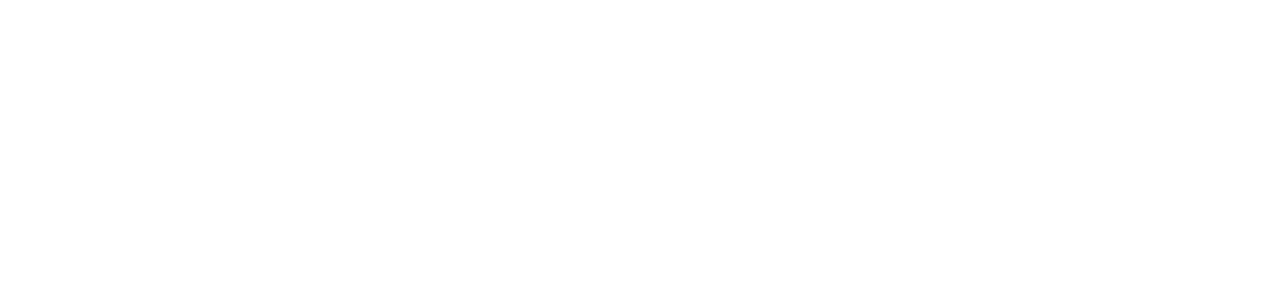
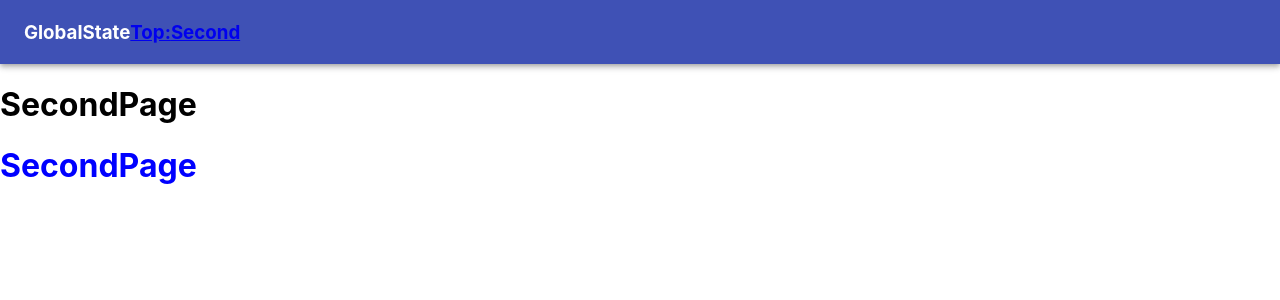
Before and after one commit to asagaorino0/deploy_app_orino, a React (Create React App) app: page /SecondPage/SecondPage in a window 1280 px wide. Shown: the top 300 px of the page. Built offline with nearby package versions, Linux system fonts and the light colour scheme.

Commit message:
[add]LEVEL.10-11

```diff
--- a/src/App.js
+++ b/src/App.js
@@ -2,13 +2,19 @@
 import React from 'react';
 import { BrowserRouter as Router, Route, Switch } from 'react-router-dom'
 import TopPage from './pages/TopPage'
+import SecondPage from './pages/SecondPage';
+import Header from './components/Header'
 
 function App() {
   return (
     <Router>
-      <header />
+      <Header />
       <Switch>
         <Route exact path='/' component={TopPage} />
+        <Route exact path='/SecondPage/:name' component={SecondPage} />
+        {/* <Route path="/:name" exact></Route> */}
+        {/* <Hello /> */}
+        {/* <HelloSomeone /> */}
       </Switch>
     </Router>
   );
--- /dev/null
+++ b/src/components/Header.js
@@ -0,0 +1,17 @@
+import React from 'react'
+import { AppBar, Toolbar } from '@material-ui/core'
+import { Link } from 'react-router-dom';
+
+const Header = () => {
+    return (
+        <AppBar position="static">
+            <Toolbar>
+                <h3>GlobalState</h3>
+                <Link to="/"><h3>Top:</h3></Link>
+                <Link to="SecondPage"><h3>Second </h3></Link>
+            </Toolbar>
+        </AppBar>
+    );
+}
+
+export default Header
--- a/src/pages/SecondPage.js
+++ b/src/pages/SecondPage.js
@@ -1,78 +1,14 @@
-import React, { useEffect, useContext } from 'react'
-import { fetchGetTodoData, fetchGetTodoCheck } from '../apis/index'
-import { Store } from '../store/index'
-import { GET_TODO, GET_CHECK1, GET_CHECK2 } from '../actions/index'
-import Cardtodo from '../components/Card_todo'
+import React from 'react'
+import { useParams } from 'react-router-dom'
 
 function SecondPage() {
-    const { globalState, setGlobalState } =
-        useContext(Store)
-    useEffect(() => {
-        fetchGetTodoData().then(res => {
-            setGlobalState({
-                type: GET_TODO,
-                data: res.data
-            })
-        })
-    }, [])
-
-    const todoCheck1 = () => {
-        // const { globalState, setGlobalState } = useContext(Store)
-        // useEffect(() => {
-        fetchGetTodoCheck().then(res => {
-            setGlobalState({
-                type: GET_CHECK1,
-                data: res.data
-            })
-        })
-        // } , [])
-        console.log(globalState)
-    }
-    const todoCheck2 = () => {
-        fetchGetTodoCheck().then(res => {
-            setGlobalState({
-                type: GET_CHECK2,
-                data: res.data
-            })
-        })
-        console.log(globalState)
-    }
-    const todoCheck0 = () => {
-        fetchGetTodoCheck().then(res => {
-            setGlobalState({
-                type: GET_TODO,
-                data: res.data
-            })
-        })
-        console.log(globalState)
-    }
-    console.log(globalState)
-
+    // const history = useHistory();
+    const { name } = useParams();
     return (
-        <div style={{ display: 'flex', flexWrap: 'wrap' }}>
-            <div>
-                <button onClick={todoCheck1} >
-                    奇数だけ表示!!!
-                </button>
-            </div>
-            <div>
-                <button onClick={todoCheck2}>
-                    偶数だけ表示!!!
-                </button>
-            </div>
-            <div>
-                <button onClick={todoCheck0}>
-                    全部表示!!!!!!!
-                </button>
-            </div>
-            {
-                globalState.user_todo.map((user, id) => {
-                    return (
-                        <Cardtodo user={user} key={id} />
-                    )
-                })
-            }
-        </div >
+        <div>
+            <h1>SecondPage</h1>
+            <h1 style={{ color: 'blue' }}>{name}</h1>
+        </div>
     )
 }
 
--- a/src/pages/TopPage.js
+++ b/src/pages/TopPage.js
@@ -1,11 +1,14 @@
-import React, { useEffect, useContext, useState } from 'react'
+import React, { useEffect, useContext, useState, } from 'react'
 import { fetchGetData } from '../apis/index'
 import { Store } from '../store/index'
 import { Form, Button } from 'react-bootstrap'
 import { ALART, INCREMENT, DECREMENT, RESET, ADD_EVENT, GUU, CHOKI, PAA, GET_DATA } from '../actions/index'
+import { useHistory } from 'react-router-dom'
 
 const TopPage = () => {
     const [title, setTitle] = useState('');
+    const [isBtnHide, setIsBtnHide] = useState(true)
+
     const { globalState, setGlobalState } =
         useContext(Store)
 
@@ -33,6 +36,7 @@
         });
     };
     const handleClick = () => {
+        setIsBtnHide("");
         setGlobalState({
             type: ADD_EVENT,
             title,
@@ -62,7 +66,11 @@
         })
         // ?????
     }, [])
-
+    const history = useHistory();
+    const secondPage = () => {
+        const hello = (globalState.nandemo)
+        history.push(`/SecondPage/${hello}`)
+    };
     console.log(globalState)
 
     return (
@@ -97,7 +105,10 @@
                         onChange={(e) => setTitle(e.target.value)}
                     />
                 </Form.Group>
-                <Button onClick={handleClick}>hello!</Button>{' '}
+                <Button onClick={handleClick}>o.k.!</Button>{' '}
+                {!isBtnHide &&
+                    <button onClick={secondPage}>{globalState.nandemo} → </button>
+                }
             </Form>
             <h1>{globalState.nandemo}</h1>
             <div style={{ color: 'red' }}>
```
